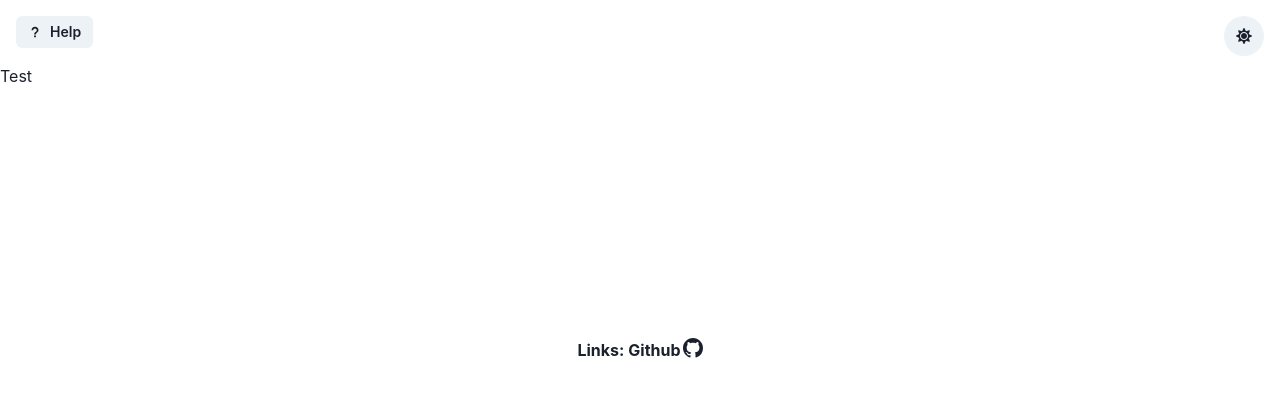
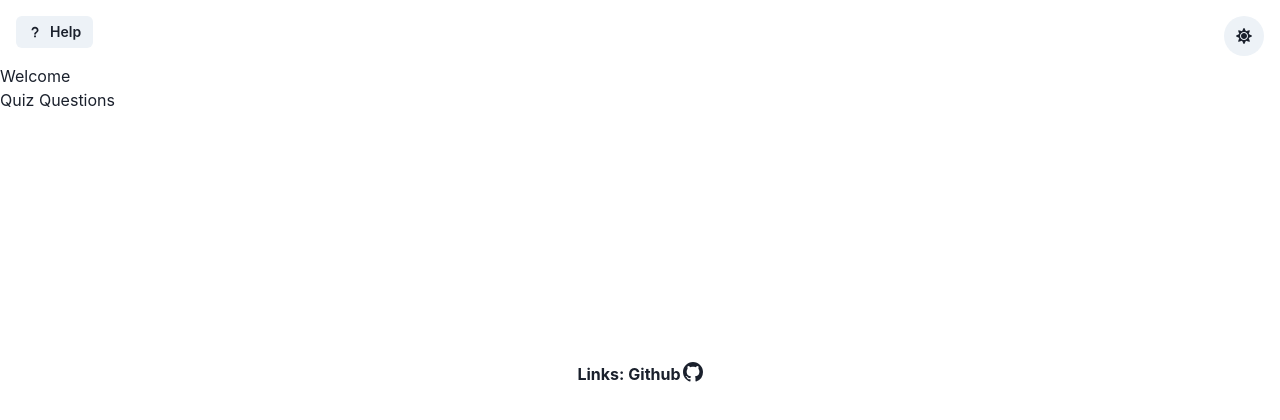
Before and after one commit to waitingonalice/Visual-Algo, a React (Create React App) app in the folder src/: page /test in a window 1280 px wide. Shown: the top 420 px of the page. Built offline with nearby package versions, Linux system fonts and the light colour scheme; the HTML template or start-up script is replaced by a standard one.

Commit message:
fetched data from main quiz page to test page

```diff
--- a/src/App.js
+++ b/src/App.js
@@ -10,12 +10,14 @@ import { IconButton, useColorMode, Center} from '@chakra-ui/react'
 import { FaSun, FaMoon } from 'react-icons/fa'
 import { HelpModal } from './components/Modal'
 import {BsGithub} from 'react-icons/bs'
+import axios from 'axios';
 
 
 export default function App() {
 	const { colorMode, toggleColorMode } = useColorMode();
-	const [name, setName] = useState("")
-
+	const [name, setName] = useState("");
+	const [question, setQuestion] = useState();
+	const [score, setScore] = useState(0);
 	function ColorMode() {
 		return (
 			 <IconButton
@@ -27,11 +29,16 @@ export default function App() {
 				/>
 		);
 	}
+	//fetch data from open trivia db, and checks if
+	const fetchQuestions = async(category, difficulty) => {
+		const { data } = await axios.get(`https://opentdb.com/api.php?amount=10&type=multiple${
 
-	const fetchQuestions = () => {
+			category && `&category=${category}`
+			}${difficulty && `&difficulty=${difficulty}`}`
+		);
 
+		setQuestion(data.results)
 	}
-
 
 	return (
 		<Router>
@@ -43,8 +50,21 @@ export default function App() {
 				<div className='body'>
 					<Routes>
 						<Route path='/' element={<SortingVisual/>}/>
-						<Route path='/quiz' element={<Quiz name={name} setName={setName} fetchQuestions={ fetchQuestions }/>} />
-						<Route path='/test' element={<Test />} />
+						<Route path='/quiz' element={
+							<Quiz
+								name = {name}
+								setName={setName}
+								fetchQuestions={fetchQuestions} />}
+							/>
+
+						<Route path='/test' element={
+							<Test
+								question={question}
+								setQuestion={setQuestion}
+								name={name}
+								score={score}
+								setScore={setScore} />}
+							/>
 						<Route path='*' element={<ErrorPage/>}/>
 					</Routes>
 				</div>
--- a/src/Data/data.js
+++ b/src/Data/data.js
@@ -1,5 +1,5 @@
 const Categories = [
-    { value: 1, categories: 'Computer Science' },
+    { value: 18, categories: 'Computer Science' },
 
 ]
 
--- a/src/Pages/Test.jsx
+++ b/src/Pages/Test.jsx
@@ -1,9 +1,34 @@
-import React from 'react'
+import React, { useEffect,useState } from 'react'
+import QuizQuestions from '../components/QuizQuestions'
 
-function Test() {
-  return (
-    <div>Test</div>
-  )
+function Test({ question, setQuestion, name, score, setScore }) {
+    const [currentQuestion, setCurrentQuestion] = useState(0)
+    const [options, setOptions] = useState()
+
+    //on every question, fetch its options
+    useEffect(() => {
+        console.log(options)
+        setOptions(question &&
+            [question[currentQuestion].correct_answer,
+            ...question[currentQuestion].incorrect_answers])
+    },[question])
+
+    return (
+        <div>
+            <div className='username'>
+                Welcome {name}
+            </div>
+            <div className='quiz'>
+                <QuizQuestions
+                    currentQuestion={currentQuestion}
+                    setCurrentQuestion={setCurrentQuestion}
+                    options={options}
+                    setOptions={setOptions}
+                />
+            </div>
+
+        </div>
+    )
 }
 
 export default Test
--- /dev/null
+++ b/src/components/QuizQuestions.jsx
@@ -0,0 +1,9 @@
+import React from 'react'
+
+const QuizQuestions = (currentQuestion,setCurrentQuestion,options,setOptions) => {
+  return (
+    <div>Quiz Questions</div>
+  )
+}
+
+export default QuizQuestions
```
